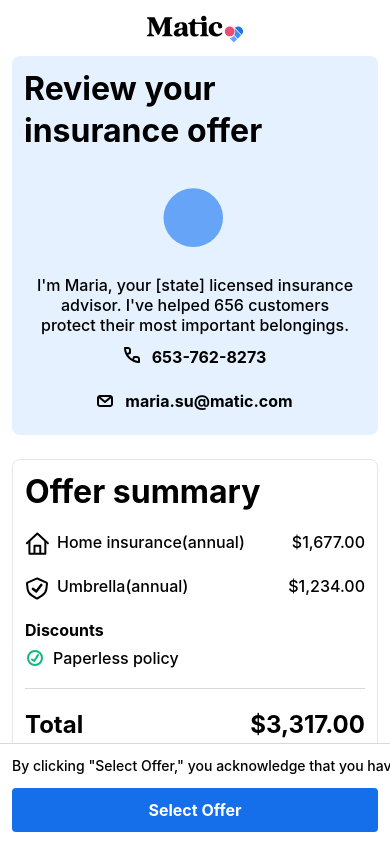
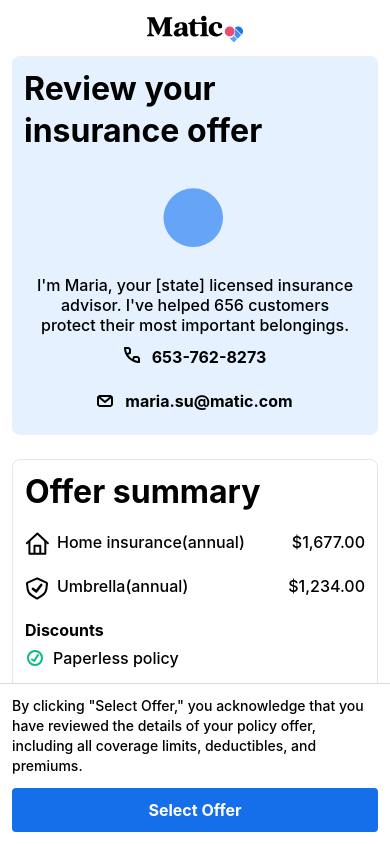
Before and after one commit to wasilisafish/proposal-builder, a React (Vite) app: page / in a window 390 px wide. Shown: the top 844 px of the page. Built offline with nearby package versions, Linux system fonts and the light colour scheme; a web font is replaced by a local one.

Commit message:
Allow acknowledgment text to wrap on small screens for full visibility

```diff
--- a/client/pages/Index.tsx
+++ b/client/pages/Index.tsx
@@ -1954,7 +1954,7 @@
 
       {/* Select Offer - Sticky Bottom Bar */}
       <div className="fixed bottom-0 left-0 right-0 w-full flex flex-col md:flex-row items-start md:items-center gap-3 md:gap-5 bg-white pt-3 md:pt-5 px-3 md:px-20 pb-3 md:pb-5 border-t border-[#D9D9D9] z-40 shadow-lg">
-        <p className="text-sm md:text-base font-medium leading-5 text-black flex-1 whitespace-nowrap overflow-hidden text-ellipsis">
+        <p className="text-sm md:text-base font-medium leading-5 text-black flex-1 md:whitespace-nowrap">
           By clicking "Select Offer," you acknowledge that you have reviewed the details of your policy offer, including all coverage limits, deductibles, and premiums.
         </p>
         <button className="flex px-3 md:px-5 py-3 md:py-3 justify-center items-center gap-3 rounded bg-[#156EEA] text-white text-base font-bold leading-5 whitespace-nowrap hover:bg-[#1257c7] transition-colors w-full md:w-auto">
```
